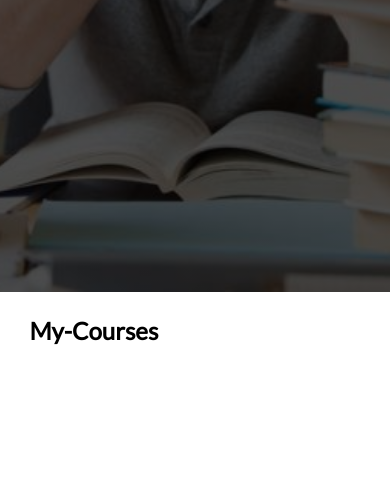
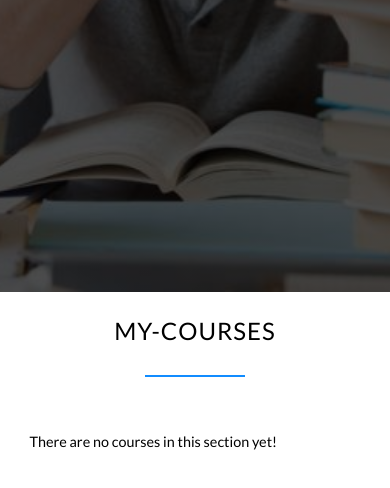
Before and after one commit to gsc2001/IIIT-GPS, a plain HTML site: page html/index.html in a window 390 px wide. Shown: the part 552-1040 px from the top of the page. Before the commit the page ends 972 px from the top, so only its background shows below. Drawn offline with nearby package versions, Linux system fonts and the light colour scheme.

Commit message:
Functioning my course button and display message if no bookmarked courses

```diff
--- a/html/index.html
+++ b/html/index.html
@@ -108,6 +108,7 @@
             <h1>Confused!!<br />Check out the courses.</h1>
             <div class="home">
                 <div class="center">
+                    <a href="#course-cards">
                         <button class="home-btn">
                             <svg width="180px" height="60px" viewBox="0 0 180 60" class="border">
                                 <polyline points="181,1 181,59 -1,59 -1,1 186,1" class="bg-line" />
@@ -115,6 +116,7 @@
                             </svg>
                             <span>My Courses</span>
                         </button>
+                    </a>
                 </div>
             </div>
         </div>
@@ -123,7 +125,7 @@
     <!-- Cards -->
     <section id="course-cards" class="course-display container-fluid">
         <div class="row">
-            <h2>My-Courses</h2>
+            <h2 class="sem-head">My-Courses</h2>
         </div>
         <section id="course-cards-my"></section>
     </section>
--- a/resources/css/queries.css
+++ b/resources/css/queries.css
@@ -29,6 +29,11 @@
   section {
     padding: 60px 0;
   }
+  .long-copy {
+    width: 80%;
+    margin-left: 10%;
+    font-size: 120%;
+  }
 }
 
 /* Small phones to small tablets */
@@ -39,7 +44,11 @@
   section {
     padding: 30px 0;
   }
-
+  .long-copy {
+    width: 100%;
+    margin-left: 0%;
+    font-size: 90%;
+}
   .hero-text-box,
   .row {
     padding: 0 4%;
--- a/resources/css/style.css
+++ b/resources/css/style.css
@@ -400,6 +400,13 @@ section {
   padding-top: 150px;
 }
 
+.long-copy {
+  line-height: 145%;
+  width: 70%;
+  margin-left: 27%;
+  font-size: 150%;
+}
+
 /***********************************/
 /* COURSE PAGE */
 /* ****************************************/
--- a/resources/js/card-render.js
+++ b/resources/js/card-render.js
@@ -18,6 +18,14 @@ function renderDataToSmallCards(courses, dump, remove_on_disable) {
     const template = Handlebars.compile(smlCardsrc);
     let content = '';
     let cnt = 0;
+    if(!courses.length){
+        content += ` <div class="row">
+        <p class="long-copy">
+            There are no courses in this section yet!
+        </p>
+    </div>`;
+    }
+    else{
         for (let crs of courses) {
             if (cnt == 0) {
                 content += '<div class="row2">'
@@ -37,8 +45,9 @@ function renderDataToSmallCards(courses, dump, remove_on_disable) {
         if (cnt != 0) {
             content += '</div>';
         }
-    if (remove_on_disable)
+        if(remove_on_disable)
             dump.innerHTML = "";
+    }
     dump.innerHTML += content;
 }
 
```
Lines whose indentation alone changed are shown as unchanged.
